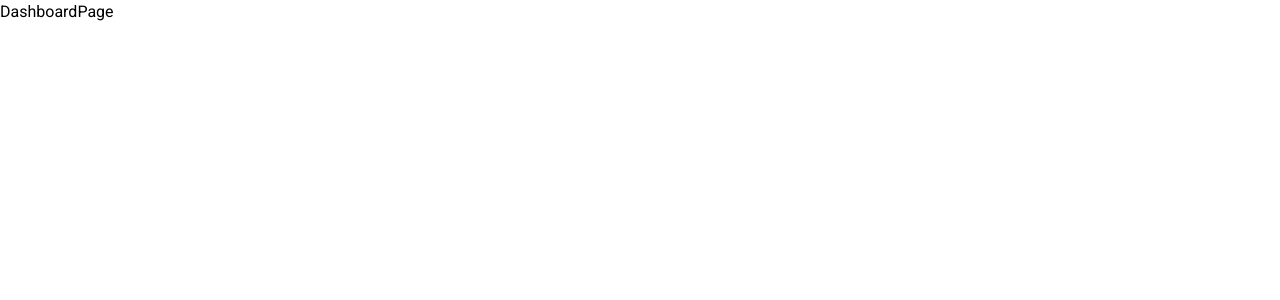
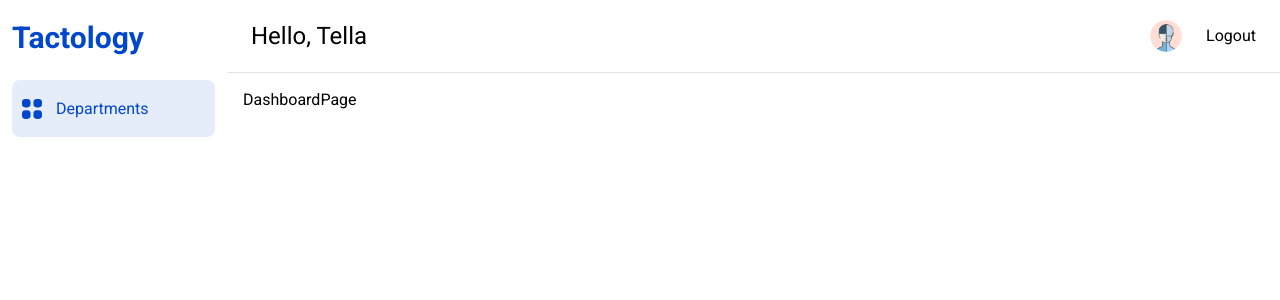
Before and after one commit to codeReaper0/tactology-fe, a Next.js app: page /dashboard in a window 1280 px wide. Shown: the top 300 px of the page. Built offline with nearby package versions, Linux system fonts and the light colour scheme.

Commit message:
updated auth

```diff
--- a/public/assets/icons/index.ts
+++ b/public/assets/icons/index.ts
@@ -1,3 +1,4 @@
+import ActiveIcon from "./active_icon.svg";
 import Loader from "./loader1.svg";
 import EyeIcon from "./eye_icon.svg";
-export {EyeIcon, Loader};
+export {ActiveIcon, EyeIcon, Loader};
--- /dev/null
+++ b/src/app/(app)/layout.tsx
@@ -0,0 +1,19 @@
+import Header from "@/components/app/header";
+import NavBar from "@/components/app/NavBar";
+import React from "react";
+
+export default function AppLayout({
+  children,
+}: Readonly<{
+  children: React.ReactNode;
+}>) {
+  return (
+    <div className="flex w-screen h-screen overflow-hidden">
+      <NavBar />
+      <div className="flex-grow h-full overflow-hidden flex flex-col">
+        <Header />
+        <div className="flex-grow w-full p-4 overflow-hidden">{children}</div>
+      </div>
+    </div>
+  );
+}
--- a/src/app/(auth)/login/page.tsx
+++ b/src/app/(auth)/login/page.tsx
@@ -1,4 +1,5 @@
 import LoginForm from "@/components/auth/LoginForm";
+import Link from "next/link";
 import React from "react";
 
 export default function LoginPage() {
@@ -6,7 +7,7 @@ export default function LoginPage() {
     <div className="min-h-screen bg-gray-100 text-gray-900 flex justify-center">
       <div className="max-w-screen-xl m-0 sm:m-10 bg-white shadow sm:rounded-lg flex justify-center flex-1">
         <div className="lg:w-1/2 xl:w-5/12 p-6 sm:p-12 h-full">
-          <div className="py-12 h-full flex flex-col items-center justify-between">
+          <div className="py-12 h-full flex flex-col items-center justify-center">
             <div>
               <h1 className="text-2xl xl:text-3xl font-extrabold text-center">
                 Sign in
@@ -16,16 +17,12 @@ export default function LoginPage() {
               </p>
             </div>
             <LoginForm />
-
-            <p className="mt-6 text-xs text-gray-600 text-center">
-              I agree to abide by tactology&apos;s <br />
-              <a href="#" className="border-b border-gray-500 border-dotted">
-                Terms of Service{" "}
-              </a>
-              and its{" "}
-              <a href="#" className="border-b border-gray-500 border-dotted">
-                Privacy Policy
-              </a>
+            <p className="text-xs text-gray-600 mt-2">
+              New here{" "}
+              <Link href={"/register"} className="font-bold">
+                Sign up
+              </Link>{" "}
+              to access our service.
             </p>
           </div>
         </div>
--- a/src/app/(auth)/register/page.tsx
+++ b/src/app/(auth)/register/page.tsx
@@ -1,4 +1,5 @@
 import SignupForm from "@/components/auth/SignupForm";
+import Link from "next/link";
 import React from "react";
 
 export default function RegisterPage() {
@@ -16,7 +17,12 @@ export default function RegisterPage() {
               </p>
             </div>
             <SignupForm />
-
+            <p className="text-xs text-gray-600 mt-2">
+              Already have an account{" "}
+              <Link href={"/login"} className="font-bold">
+                Sign in
+              </Link>
+            </p>
             <p className="mt-6 text-xs text-gray-600 text-center">
               I agree to abide by tactology&apos;s <br />
               <a href="#" className="border-b border-gray-500 border-dotted">
--- /dev/null
+++ b/src/components/app/NavBar.tsx
@@ -0,0 +1,12 @@
+import React from "react";
+import NavMenu from "./NavMenu";
+
+export default function NavBar() {
+  return (
+    <aside className="h-full min-w-[227px] max-w-[227px] bg-fa p-3 pt-5 hidden lg:flex flex-col">
+      <p className="text-3xl font-bold text-primary">Tactology</p>
+
+      <NavMenu />
+    </aside>
+  );
+}
--- /dev/null
+++ b/src/components/app/NavMenu.tsx
@@ -0,0 +1,50 @@
+"use client";
+import Link from "next/link";
+import {usePathname} from "next/navigation";
+import React from "react";
+import {ActiveIcon} from "icons/index";
+
+const links = [
+  {
+    href: "/",
+    name: "Departments",
+    icon: ActiveIcon,
+  },
+];
+
+export default function NavMenu() {
+  const pathname = usePathname();
+
+  return (
+    <nav className="mt-6 w-full flex-grow">
+      <ul className="h-full flex flex-col justify-between">
+        <div className="divide-y divide-ea">
+          <div className="pb-4">
+            {/* This section iterates over the "links" array to render each navigation link. */}
+            {links.map((link) => {
+              const isActive = pathname?.startsWith(link.href);
+
+              const Icon = link.icon;
+              return (
+                <li key={link.name}>
+                  <Link
+                    href={link.href}
+                    className={
+                      !isActive
+                        ? "flex gap-3 items-center py-4 px-2 text-primary/80"
+                        : "flex gap-3 items-center py-4 px-2 bg-primary/10 rounded-lg text-primary"
+                    }
+                  >
+                    <Icon />
+
+                    <span className="whitespace-nowrap">{link.name}</span>
+                  </Link>
+                </li>
+              );
+            })}
+          </div>
+        </div>
+      </ul>
+    </nav>
+  );
+}
--- /dev/null
+++ b/src/components/app/header.tsx
@@ -0,0 +1,28 @@
+"use client";
+import React from "react";
+import {Avatar} from "images/index";
+import Image from "next/image";
+import {signOut} from "next-auth/react";
+
+export default function Header() {
+  return (
+    <header className="px-6 py-3 flex gap-6 items-center justify-between shadow-[0px_1px_0px_0px_rgba(0,0,0,0.10)] w-full">
+      <div className="flex gap-3.5">
+        <p className="text-2xl text-text-secondary font-semibold lg:hidden text-primary">
+          <span>Tactology</span>
+        </p>
+        <p className="text-2xl text-text-secondary hidden lg:block">
+          <span>Hello, Tella</span>
+        </p>
+      </div>
+      <div className="flex gap-4">
+        <div className="flex gap-2 cursor-pointer hover:bg-primary/10 p-2 rounded transition-colors duration-300">
+          <div className="w-8 h-8 rounded-full overflow-hidden">
+            <Image src={Avatar} width={200} height={200} alt="avatar" />
+          </div>
+        </div>
+        <button onClick={() => signOut()}>Logout</button>
+      </div>
+    </header>
+  );
+}
--- a/src/components/auth/LoginForm.tsx
+++ b/src/components/auth/LoginForm.tsx
@@ -6,7 +6,6 @@ import toast from "react-hot-toast";
 import {useRouter} from "next/navigation";
 import {Form, Formik, FormikHelpers} from "formik";
 import {Input, InputPassword} from "../ui/forms";
-import Link from "next/link";
 import {signIn} from "next-auth/react";
 
 const initialValues = {
@@ -31,16 +30,15 @@ export default function LoginForm() {
         ...values,
         redirect: false,
       });
+      console.log(res);
 
       if (res?.ok) {
         toast.success("Login Successful");
         setTimeout(() => {
           router.push("/dashboard");
         }, 1000);
-      } else if (res?.status === 401) {
-        throw new Error("Invalid credentials");
       } else {
-        throw new Error("Something went wrong");
+        throw new Error(res!.error!);
       }
       resetForm();
     } catch (error: unknown) {
@@ -68,8 +66,8 @@ export default function LoginForm() {
                 <Input
                   type="text"
                   name="email"
-                  label="Email or Phone number"
-                  placeholder="Email or Phone number"
+                  label="Email"
+                  placeholder="Email"
                 />
                 {/* Password */}
                 <div className="relative">
@@ -78,13 +76,6 @@ export default function LoginForm() {
                     label="Password"
                     placeholder="Enter your password"
                   />
-                  <Link
-                    href="/forgot-password"
-                    className="text-xs absolute top-0 right-0"
-                  >
-                    {" "}
-                    Forgot password?
-                  </Link>
                 </div>
               </div>
               <Button
--- a/src/components/auth/SignupForm.tsx
+++ b/src/components/auth/SignupForm.tsx
@@ -200,8 +200,8 @@ export default function SignupForm() {
                       />
                     </div>
                     <label htmlFor="agree" className="text-xs text-text-dark">
-                      I have read and agree to Bento’s <b>Terms of Use</b> and{" "}
-                      <b>Privacy policy.</b>
+                      I have read and agree to tactology’s <b>Terms of Use</b>{" "}
+                      and <b>Privacy policy.</b>
                     </label>
                   </div>
                   <ErrorMessage
--- a/src/types/auth.ts
+++ b/src/types/auth.ts
@@ -1,3 +1,4 @@
+/* eslint-disable @typescript-eslint/no-unused-vars */
 type RegisterUserProps = {
   firstName: string;
   lastName: string;
--- a/src/types/form.ts
+++ b/src/types/form.ts
@@ -1,3 +1,4 @@
+/* eslint-disable @typescript-eslint/no-unused-vars */
 type InputProps = {
   label: string;
   name: string;
```
Also changed, not shown: src/app/api/auth/[...nextauth]/route.ts (+29 -28 lines), public/assets/icons/active_icon.svg (added).
